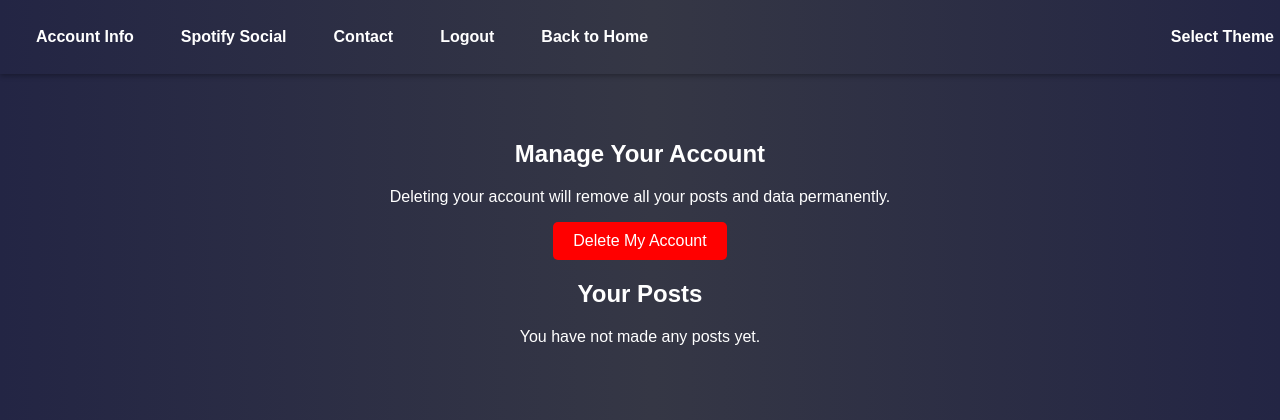
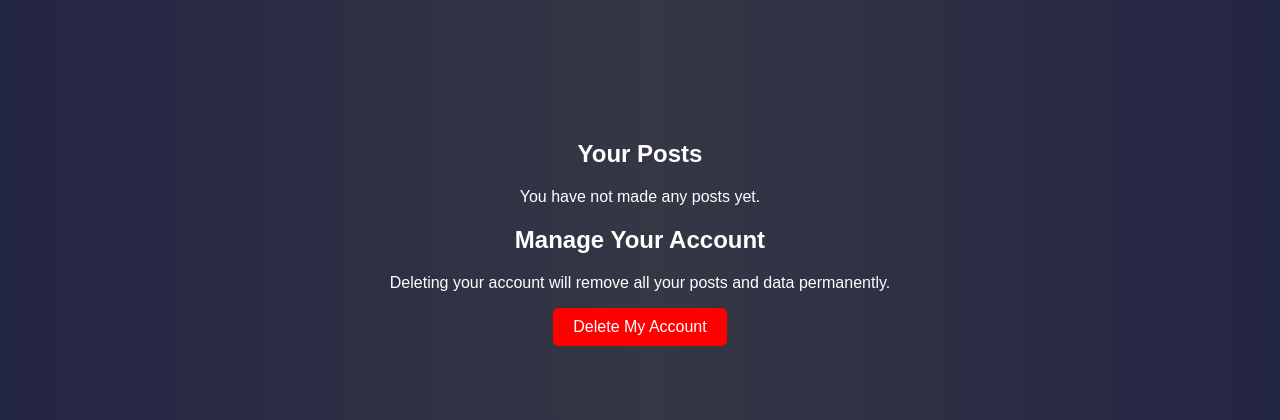
Before and after one commit to grahamonica/2340project2, a Django app: page /account_info/ in a window 1280 px wide. Shown: the top 420 px of the page. Run offline with Django 5.2, Linux system fonts and the light colour scheme; the visitor is signed in with stand-in values (Sample User, id 1); data that the repository does not hold is empty; parts of the project's set-up code (start-up, migrations or seed data) failed here and were passed over.

Commit message:
fixed front end on account page

```diff
--- a/templates/account_info.html
+++ b/templates/account_info.html
@@ -16,7 +16,7 @@
     .post-item {
         background: rgba(0, 0, 0, 0.05);
         padding: 20px;
-        margin-top: 20px;
+        margin-top: 350px;
         border-radius: 10px;
     }
     .post-item h3 {
@@ -34,37 +34,15 @@
     .delete-post-button:hover {
         background-color: #e60000;
     }
+    #slideshow-container.slideshow-container {
+        margin: 10px;
+    }
 </style>
 <body class="dark-mode">
     <!-- Light/Dark Mode Toggle Button -->
-    <div class="header">
-        <div class="nav-links">
-            <a href="{% url 'account_info' %}" class="nav-link">Account Info</a>
-            <a href="{% url 'spotify_social' %}" class="nav-link">Spotify Social</a>
-            <a href="{% url 'contact' %}" class="nav-link">Contact</a>
-            <a href="{% url 'logout' %}" class="nav-link">Logout</a>
-            <a href="{% url 'home' %}" class="nav-link">Back to Home</a>
-        </div>
-        <div class="dropdown">
-            <button class="dropdown-toggle">Select Theme</button>
-            <div class="dropdown-menu">
-                <button id="toggle-dark-light">Light/Dark Mode</button>
-                <button id="toggle-christmas">Christmas Theme</button>
-                <button id="toggle-halloween">Halloween Theme</button>
-            </div>
-        </div>
-    </div>
 
     <!-- Main Content -->
     <div class="content">
-        <h2>Manage Your Account</h2>
-        <p>Deleting your account will remove all your posts and data permanently.</p>
-
-        <!-- Delete Account Button -->
-        <form method="post" action="{% url 'delete_account' %}">
-            {% csrf_token %}
-            <button type="submit" class="delete-button">Delete My Account</button>
-        </form>
 
         <!-- User Posts Section -->
         <h2>Your Posts</h2>
@@ -84,6 +62,14 @@
         {% else %}
             <p>You have not made any posts yet.</p>
         {% endif %}
+        <h2>Manage Your Account</h2>
+        <p>Deleting your account will remove all your posts and data permanently.</p>
+
+        <!-- Delete Account Button -->
+        <form method="post" action="{% url 'delete_account' %}">
+            {% csrf_token %}
+            <button type="submit" class="delete-button">Delete My Account</button>
+        </form>
     </div>
 
     <!-- JavaScript -->
```
